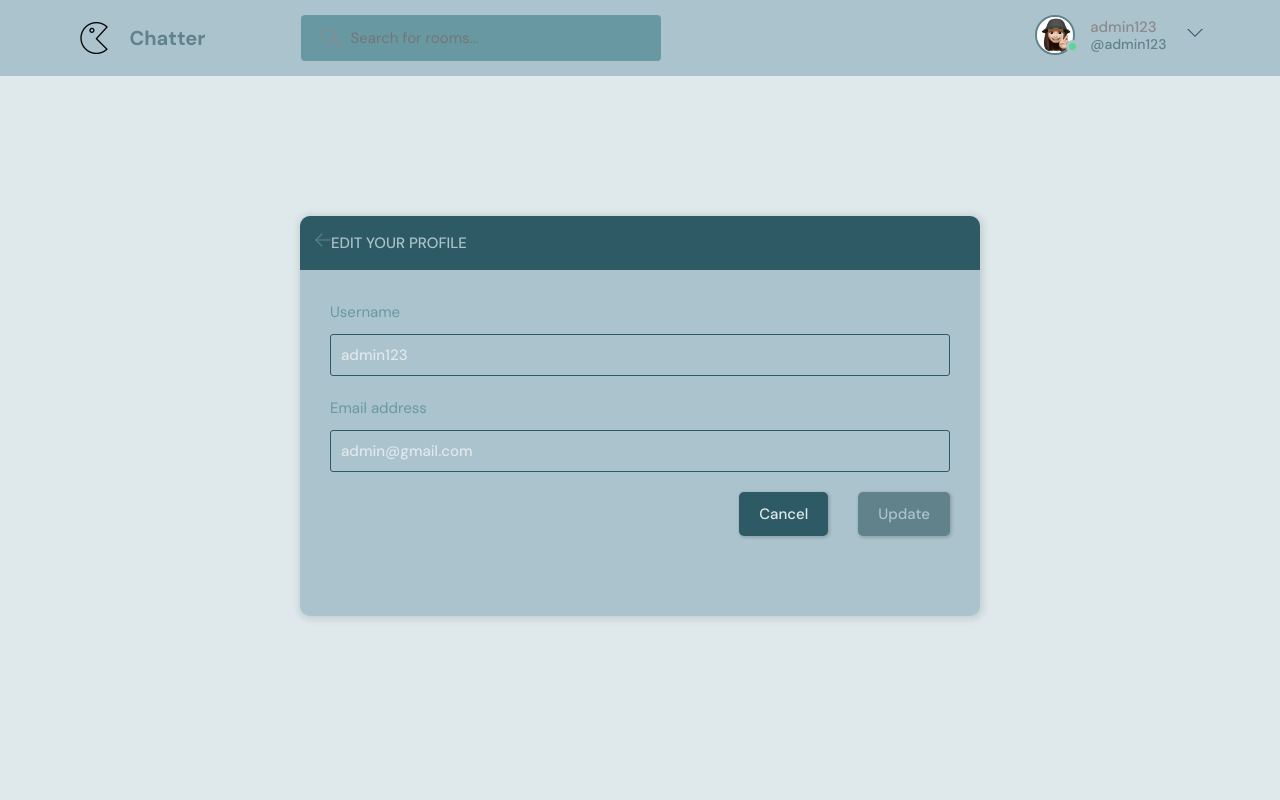
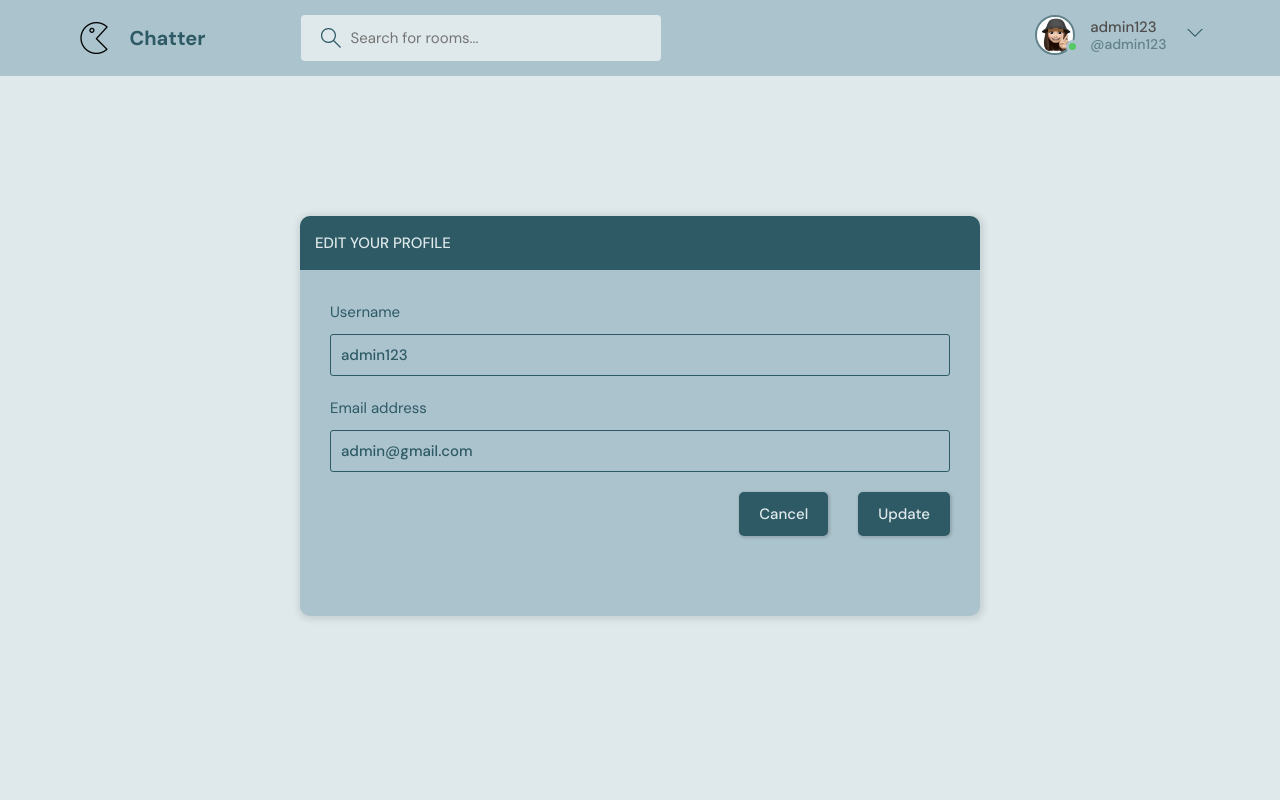
Before and after one commit to jabs142/chatter, a Django app: page /update-user/ in a window 1280 px wide. Run offline with Django 4.2, Linux system fonts and the light colour scheme; a user stored in the database is signed in.

Commit message:
Fixed UI font coloring

```diff
--- a/base/templates/base/form.html
+++ b/base/templates/base/form.html
@@ -47,7 +47,7 @@
 
           <div class="form__action">
             <a class="btn btn--dark" href="{% url 'home' %}">Cancel</a>
-            <button class="btn btn--main" type="submit"> Submit </button>
+            <button class="btn btn--dark" type="submit"> Submit </button>
           </div>
         </form>
       </div>
--- a/base/templates/base/update-user.html
+++ b/base/templates/base/update-user.html
@@ -9,18 +9,6 @@
       <div class="layout__boxHeader">
         <div class="layout__boxTitle">
           <div>
-            <!-- <a href="{% url 'home' %}">
-              <h3 style="float: left; margin:10 "> < </h3>
-            </a>  -->
-            <a href="{{request.META.HTTP_REFERER}}">
-                <svg version="1.1" xmlns="http://www.w3.org/2000/svg" width="32" height="32"
-                    viewBox="0 0 32 32">
-                    <title>arrow-left</title>
-                    <path
-                        d="M13.723 2.286l-13.723 13.714 13.719 13.714 1.616-1.611-10.96-10.96h27.625v-2.286h-27.625l10.965-10.965-1.616-1.607z">
-                    </path>
-                </svg>
-            </a>
             <h3 style="float: right"> Edit your profile </h3>
           </div>
         </div>
@@ -37,8 +25,8 @@
           {% endfor %}
 
           <div class="form__action">
-            <a class="btn btn--dark" href="{% url 'home' %}">Cancel</a>
-            <button class="btn btn--main" type="submit">Update</button>
+            <a class="btn btn--dark" href="{{request.META.HTTP_REFERER}}">Cancel</a>
+            <button class="btn btn--dark" type="submit">Update</button>
           </div>
         </form>
       </div>
--- a/static/styles/style.css
+++ b/static/styles/style.css
@@ -1,15 +1,15 @@
 @import url("https://fonts.googleapis.com/css2?family=DM+Sans:wght@400;500;700&display=swap");
 
 :root {
-  --color-main: #61828a;
+  --color-main: #61828A;
   --color-dark: #abc3cd;
-  --color-dark-medium: #61828A;
+  --color-dark-medium: #2d5a65;
   --color-dark-light: #2d5a65;
   --color-light: #DfE9Eb;
-  --color-gray: #8b8b8b;
-  --color-light-gray: rgb(104, 153, 163);
+  --color-gray: #504e4e;
+  --color-light-gray:#abc3cd;
   --color-bg: #DfE9Eb;
-  --color-success: #5dd693;
+  --color-success: #55c963;
   --color-error: #fc4b0b;
 }
 
@@ -21,7 +21,7 @@
   padding: 0;
   box-sizing: border-box;
   text-rendering: optimizeLegibility;
-  /* color: inherit; */
+  color: inherit;
   font-size: inherit;
 }
 
@@ -94,7 +94,7 @@ a {
 }
 
 .btn--main {
-  background-color: var(--color-main);
+  background-color: var(--color-dark-medium);
   color: var(--color-dark);
 }
 
@@ -289,11 +289,11 @@ a {
 .header__logo > h1 {
   font-weight: 700;
   font-size: 2rem;
-  color: var(--color-main);
+  color: var(--color-dark-medium);
 }
 
 .header__search > label {
-  background-color: var(--color-light-gray);
+  background-color: var(--color-bg);
   padding: 1.3rem 1rem;
   display: flex;
   align-items: center;
@@ -302,7 +302,7 @@ a {
 }
 
 .header__search svg {
-  fill: var(--color-gray);
+  fill: var(--color-dark-medium);
   width: 2rem;
   height: 2rem;
   margin-left: 1rem;
@@ -313,7 +313,7 @@ a {
   background: transparent;
   border: none;
   outline: none;
-  color: var(--color-dark-light);
+  color: var(--color-dark-medium);
 }
 
 @media screen and (max-width: 800px) {
@@ -449,17 +449,19 @@ a {
 .layout__boxTitle h3 {
   text-transform: uppercase;
   font-weight: 500;
-  color: var(--color-dark);
+  color: var(--color-bg);
 }
 
 .layout__boxTitle svg {
   width: 1.6rem;
   height: 1.6rem;
-  fill: var(--color-main);
+  fill: var(--color-bg);
 }
+
 
 .layout__body {
   margin: 3rem;
+  color: var(--color-dark-light);
 }
 
 @media screen and (max-width: 900px) {
@@ -501,7 +503,7 @@ a {
   padding: 1rem;
   border-radius: 3px;
   width: 100%;
-  color: var(--color-light);
+  color: var(--color-dark-medium);
   font-weight: 500;
   outline: none;
 }
@@ -562,7 +564,7 @@ a {
 .topics__header h2 {
   text-transform: uppercase;
   font-weight: 500;
-  color: var(--color-dark-light);
+  color: var(--color-dark-medium);
 }
 
 .topics__list {
@@ -628,13 +630,19 @@ a {
 .roomList__header h2 {
   text-transform: uppercase;
   font-weight: 500;
-  color: var(--color-light);
+  color: var(--color-dark-medium);
+  letter-spacing: 1px;
+}
+
+.roomList__header h3 {
+  font-weight: 500;
+  color: var(--color-dark-medium);
   letter-spacing: 1px;
 }
 
 .roomList__header p {
   font-weight: 500;
-  color: var(--color-dark-light);
+  color: var(--color-dark-medium);
 }
 
 /*========== Room List Room ==========*/
@@ -712,7 +720,7 @@ a {
 }
 
 .roomListRoom__joined svg {
-  fill: var(--color-main);
+  fill: var(--color-dark-medium);
   width: 1.6rem;
   height: 1.6rem;
 }
@@ -736,7 +744,7 @@ a {
 }
 
 .activities__header h2 {
-  background-color: var(--color-dark-light);
+  background-color: var(--color-dark-medium);
   text-transform: uppercase;
   font-weight: 500;
   padding: 1rem 1.5rem;
@@ -794,6 +802,7 @@ a {
 .create-room.layout .layout__box {
   max-width: 68rem;
 }
+
 
 /*==============================
 =>  Update Account
--- a/templates/navbar.html
+++ b/templates/navbar.html
@@ -4,7 +4,7 @@
     <div class="container">
         <a href="{% url 'home' %}" class="header__logo">
             <img src="{% static 'images/chatter.png' %}" />
-            <h1 class="title_font">Chatter</h1>
+            <h1>Chatter</h1>
         </a>
         <form class="header__search" method="GET" action="{% url 'home' %}">
             <label>
```
Also changed, not shown: db.sqlite3.
